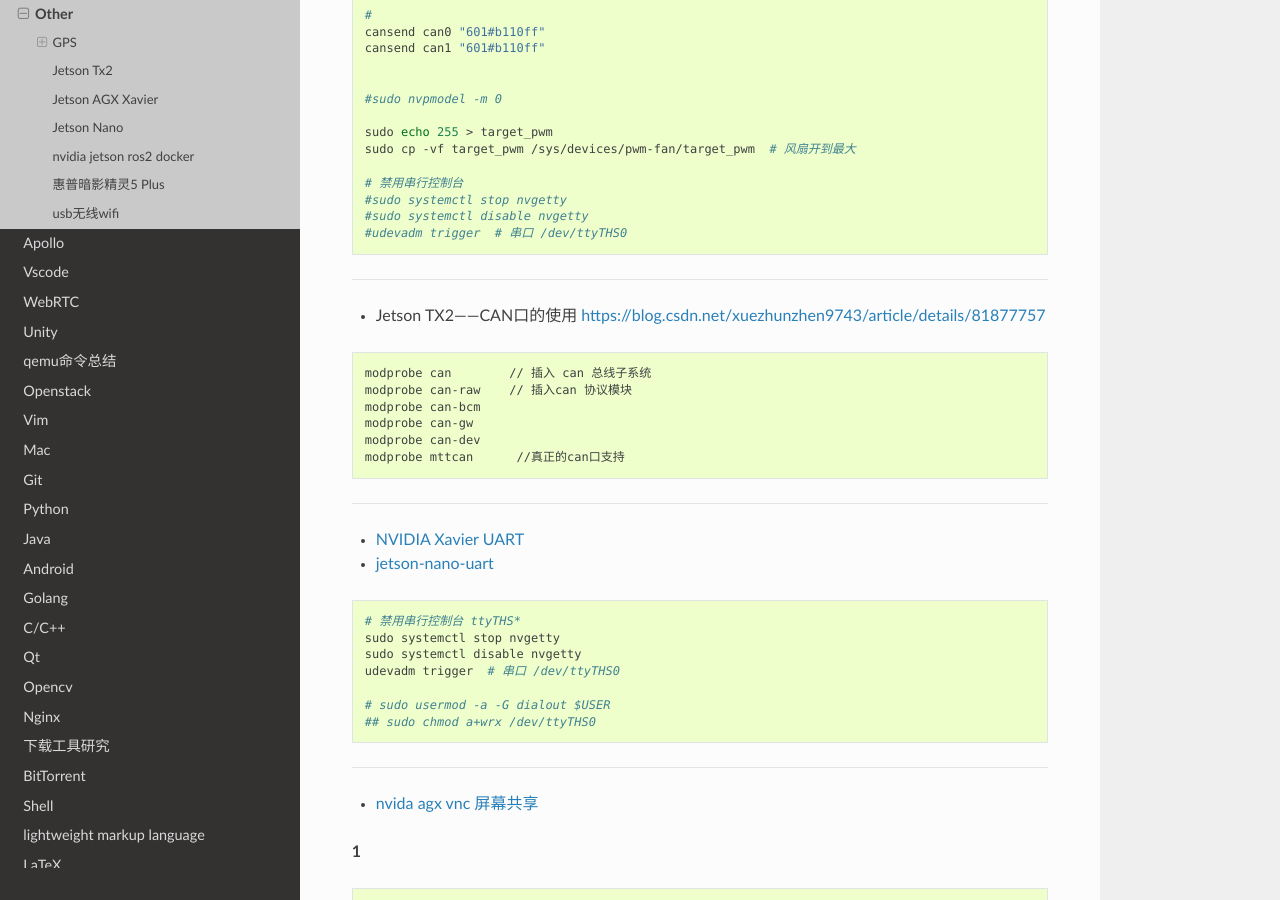
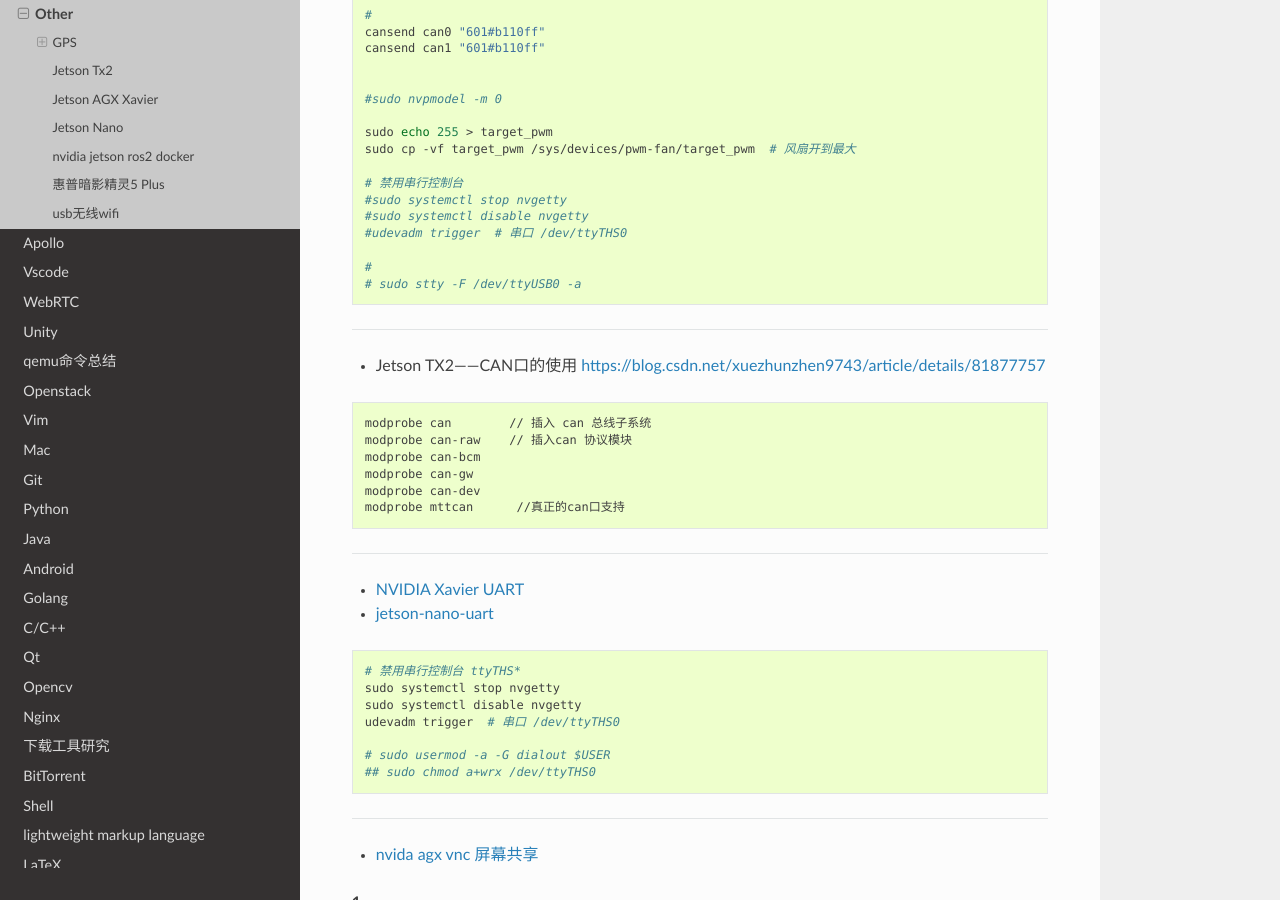
Before and after one commit to my-rds-store/my_space, a Sphinx documentation site: the page built from source/autoware/other.rst, in a window 1280 px wide and 900 px high, scrolled down 4785 px. Built offline with Sphinx 7.4.7 and the Read the Docs theme 2.0.0, drawn with Linux system fonts in a browser that asks for light colours.

Commit message:
update ....

```diff
--- a/source/autoware/other.rst
+++ b/source/autoware/other.rst
@@ -251,6 +251,9 @@ Jetson AGX Xavier
     #sudo systemctl disable nvgetty
     #udevadm trigger  # 串口 /dev/ttyTHS0
 
+    #
+    # sudo stty -F /dev/ttyUSB0 -a
+
 ---------
 
 * Jetson TX2——CAN口的使用 `<https://blog.csdn.net/xuezhunzhen9743/article/details/81877757>`_
```
